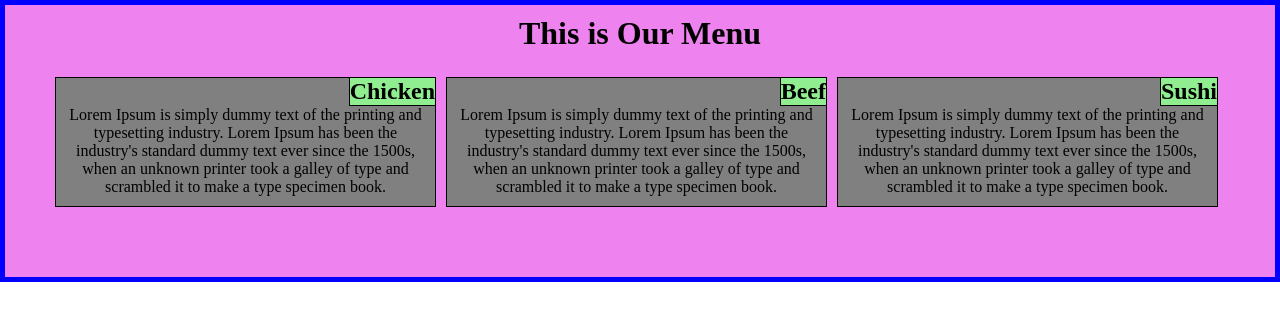
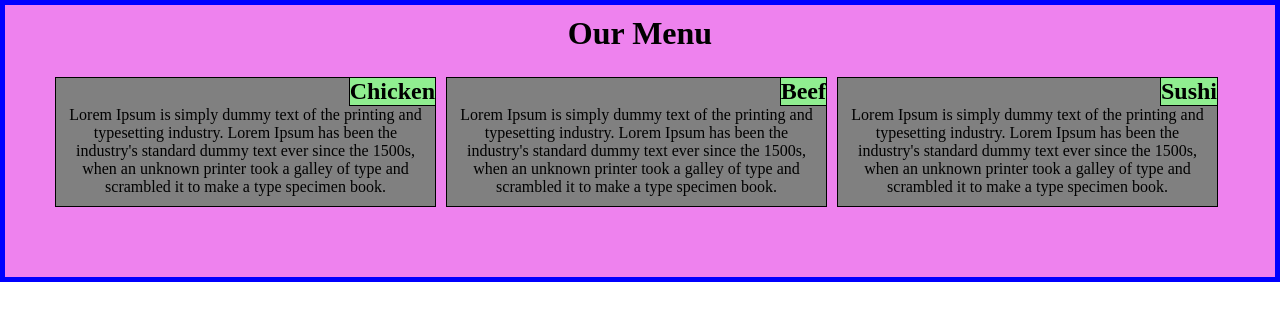
Before and after one commit to SwalihaHaque/module2-solution, a plain HTML site: page index.html in a window 1280 px wide. Drawn offline with Linux system fonts and the light colour scheme.

Commit message:
coursera-solution
coursera-solution

```diff
--- a/index.html
+++ b/index.html
@@ -7,7 +7,7 @@
 </head>
 <body>
 	<div id="wrapper">
-     <h1>This is Our Menu</h1>
+     <h1>Our Menu</h1>
     <div id="div1">
 		<h2>Chicken</h2>
     	<section id="s1">
```
